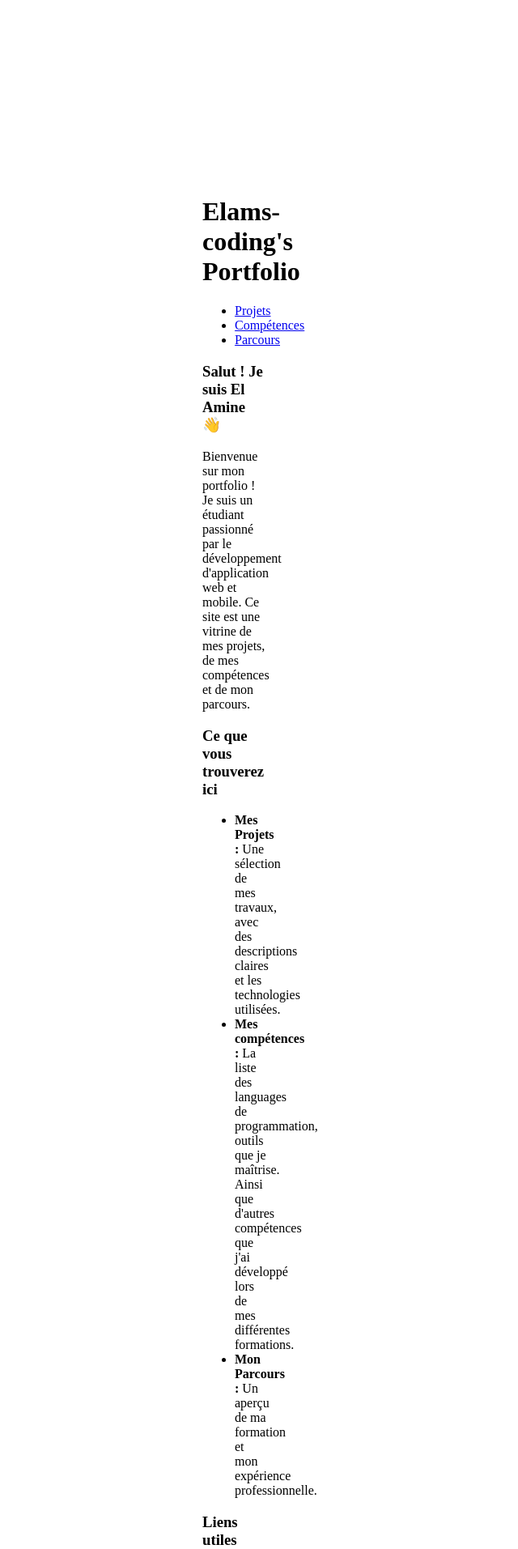
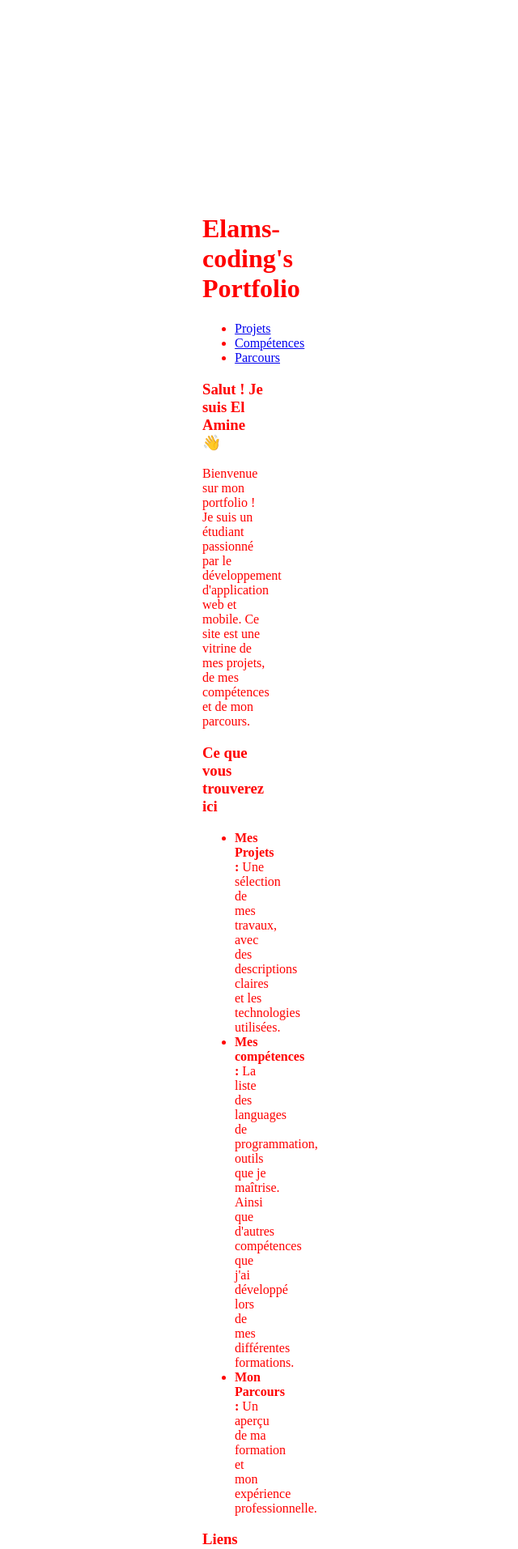
Before and after one commit to elams-coding/elams-coding.github.io, a PHP site: page / in a window 1280 px wide. Shown: the part 357-2270 px from the top of the page at 81% size, without its empty margins (350-990 px from the left). Run offline with PHP 8.4, Linux system fonts and the light colour scheme.

Commit message:
Test des marges + couleur du texte

```diff
--- a/assets/css/style.css
+++ b/assets/css/style.css
@@ -1,9 +1,9 @@
 html,
 body {
     background-color: #fff;
-    color: #000;
-    margin: 300px;
-    padding: 0;
+    margin: 0;
+    padding: 300px;
+    color: red;
 }
 
 /* Extra small devices (phones, 600px and down) */
```
